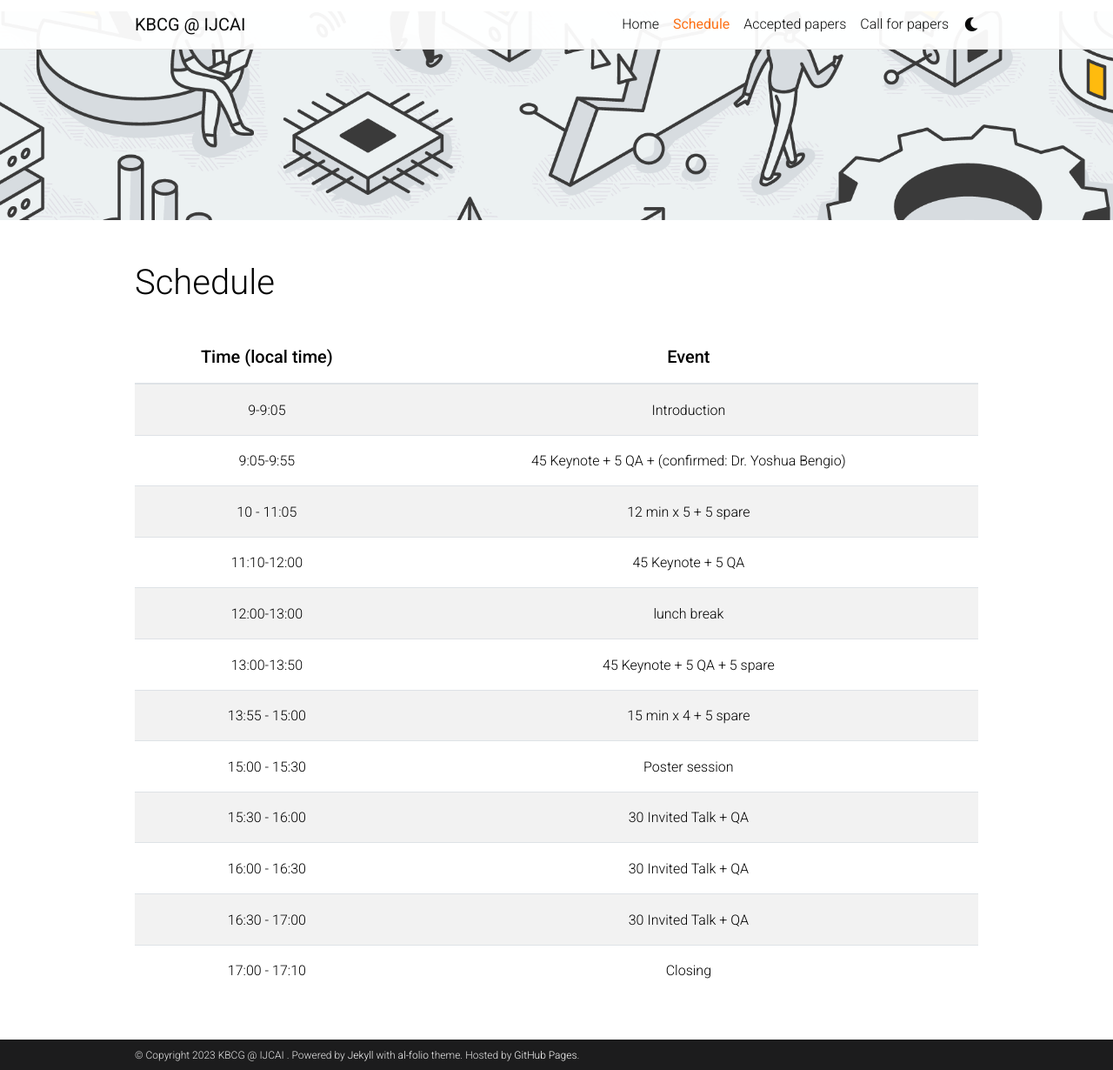
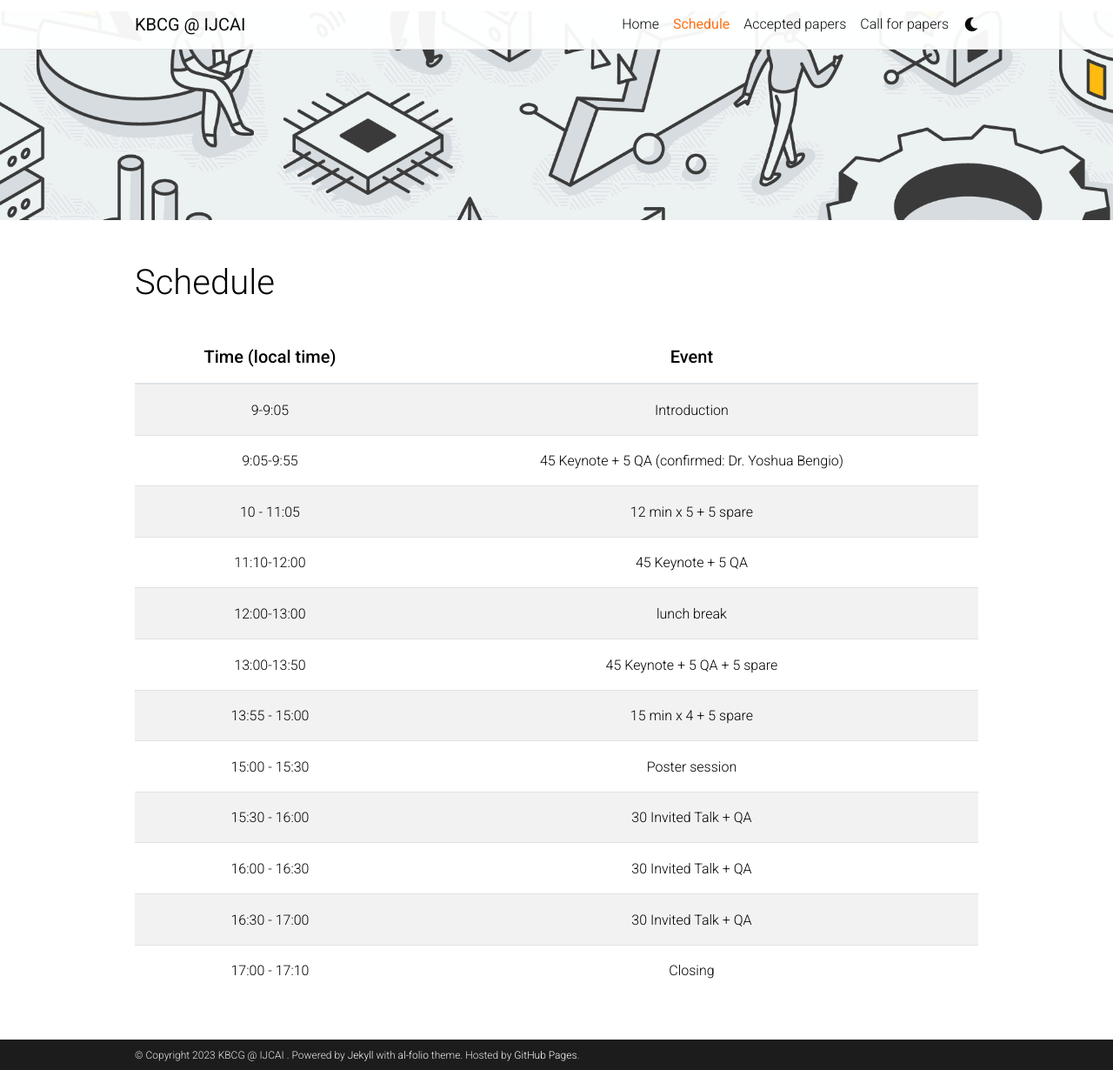
Before and after one commit to KnowledgeAI/KnowledgeAI.github.io, a Jekyll site: the page built from _pages/schedule.md, in a window 1280 px wide and 1230 px high. Shown: the whole window at 87% size. Built offline with Jekyll 4.4.1, drawn with Linux system fonts in a browser that asks for light colours; comment, search, counter and statistics services are not loaded; a style sheet for code colours, icons or effects is not loaded.

Commit message:
[DBG] add confirmation

```diff
--- a/_pages/schedule.md
+++ b/_pages/schedule.md
@@ -9,7 +9,7 @@
 | **Time (local time)**{: .h5} |               **Event**{: .h5}               |
 | :--------------------------------: | :-------------------------------------------------: |
 |               9-9:05               |                    Introduction                    |
-|             9:05-9:55             | 45 Keynote + 5 QA + (confirmed: Dr. Yoshua Bengio) |
+|             9:05-9:55             | 45 Keynote + 5 QA (confirmed: Dr. Yoshua Bengio) |
 |             10 - 11:05             |                12 min x 5 + 5 spare                |
 |            11:10-12:00            |                  45 Keynote + 5 QA                  |
 |            12:00-13:00            |                     lunch break                     |
```
